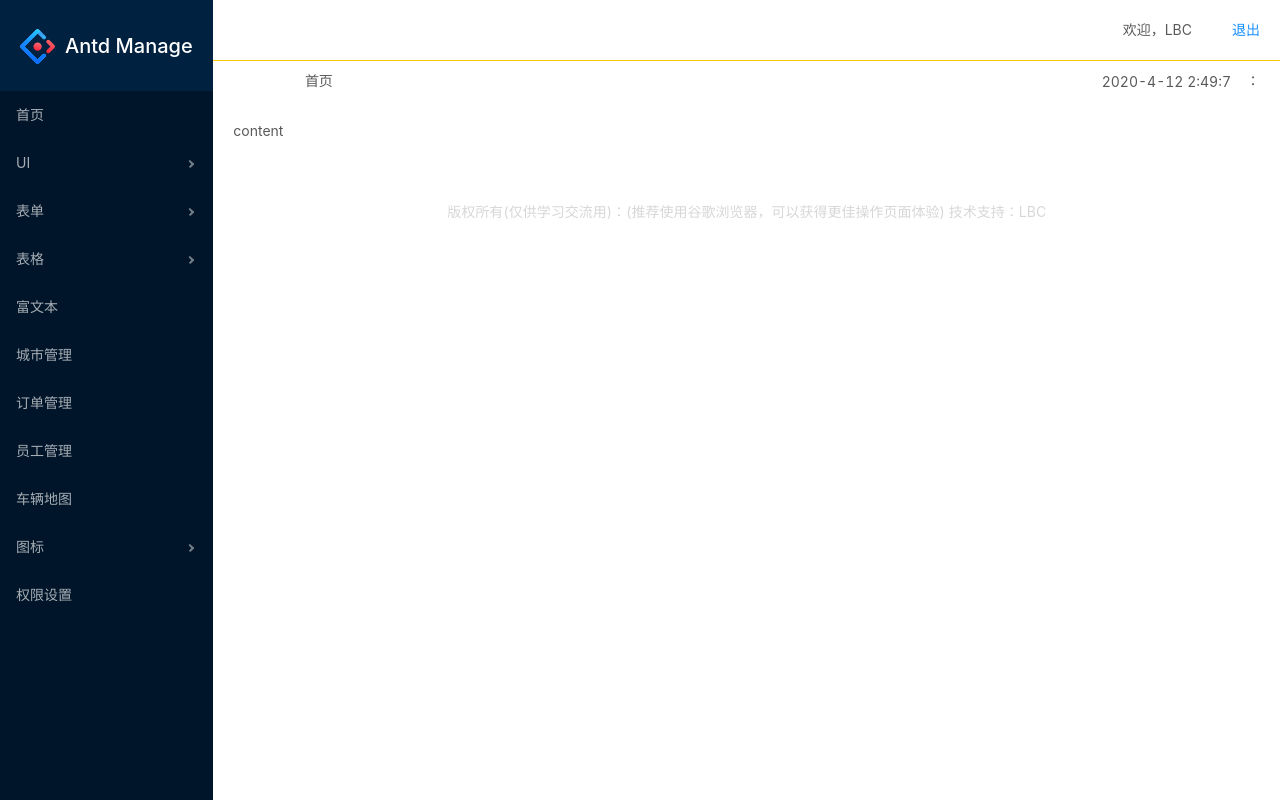
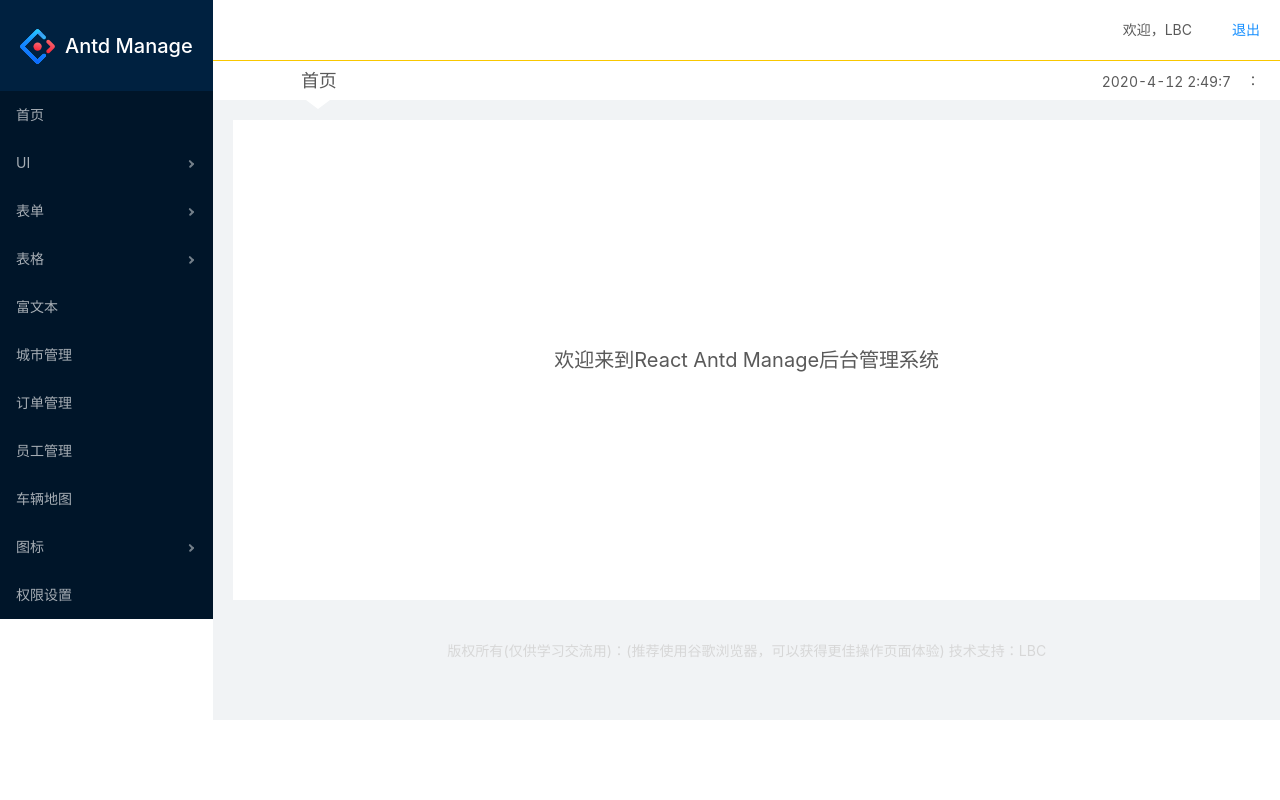
Before and after one commit to FELBC/react-antd-manage, a React app: page / in a window 1280 px wide. Built offline with nearby package versions, Linux system fonts and the light colour scheme.

Commit message:
新增首页pages/home/index.js,pages/home/index.less,Header组件首页文字增加after为元素三角样式，Home组件页面样式布局，admin.js引入home组件，首页样式调整

```diff
--- a/src/admin.js
+++ b/src/admin.js
@@ -5,6 +5,7 @@ import Footer from './components/Footer';
 import NavLeft from './components/NavLeft';
 import 'antd/dist/antd.css';
 import './style/common.less';
+import Home from './pages/home';
 
 export default class Admin extends React.Component{
     render(){
@@ -16,7 +17,7 @@ export default class Admin extends React.Component{
                 <Col span="20" className="main">
                     <Header />
                     <Row className="content">
-                        content
+                        <Home />
                         {/* {this.props.children} */}
                     </Row>
                     <Footer />
--- a/src/components/Footer/index.less
+++ b/src/components/Footer/index.less
@@ -2,7 +2,7 @@
 
 .footer{
     height:100px;
-    padding:40px 0;
+    padding:20px 0;
     text-align: center;
     color:@colorJ;
 }
--- a/src/components/Header/index.less
+++ b/src/components/Header/index.less
@@ -1,4 +1,7 @@
+@import './../../style/default.less';
+
 .header{
+    background-color: @colorM;
     .header-top{
         height:60px;
         line-height: 60px;
@@ -14,8 +17,17 @@
         padding: 0 20px;
         border-top:1px solid #f9c700;
         .breadcrumb-title{
+            font-size: @fontC;
             text-align: center;
-
+            &:after{
+                position:absolute;
+                content:'';
+                left:73px;
+                top:39px;
+                border-top: 9px solid @colorM;
+                border-left:12px solid transparent;
+                border-right:12px solid transparent;
+            }
         }
         .weather{
             text-align: right;
--- /dev/null
+++ b/src/pages/home/index.js
@@ -0,0 +1,12 @@
+import React from 'react';
+import './index.less';
+
+export default class Home extends React.Component{
+    render(){
+        return (
+            <div className="home-wrap">
+                欢迎来到React Antd Manage后台管理系统
+            </div>
+        );
+    }
+}
--- /dev/null
+++ b/src/pages/home/index.less
@@ -0,0 +1,11 @@
+@import './../../style/default.less';
+
+.home-wrap{
+    width:100%;
+    background-color: @colorM;
+    height:calc(60vh);
+    display: flex;
+    align-items: center;
+    justify-content: center;
+    font-size: 20px;
+}
--- a/src/style/common.less
+++ b/src/style/common.less
@@ -1,11 +1,12 @@
+@import './default.less';
+
 .container{
     .nav-left{
         background-color: #001529;
-        height:calc(100vh);
         color:#fff;
     }
     .main{
-        height:calc(100vh);
+        background-color: @colorL;
     }
     .content{
         position: relative;
```
